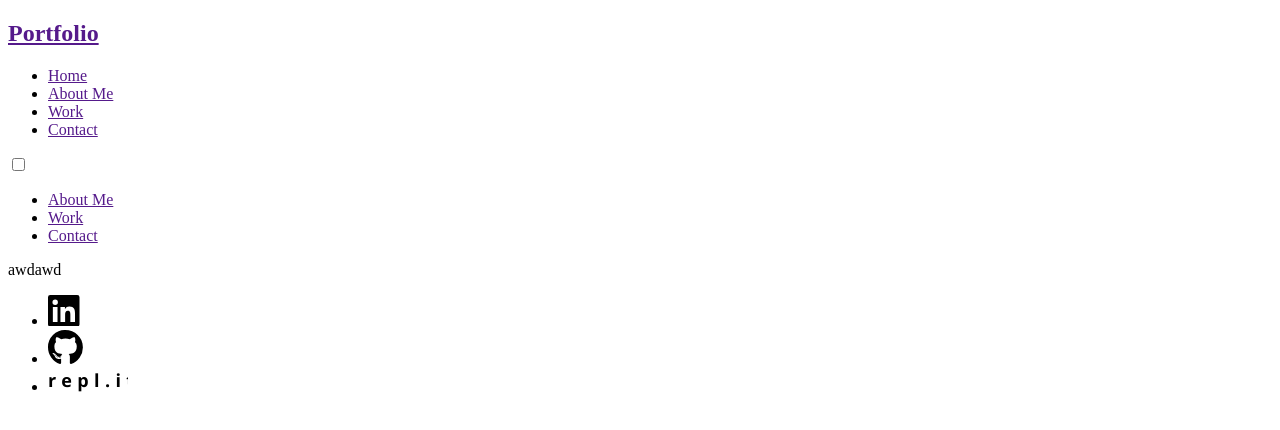
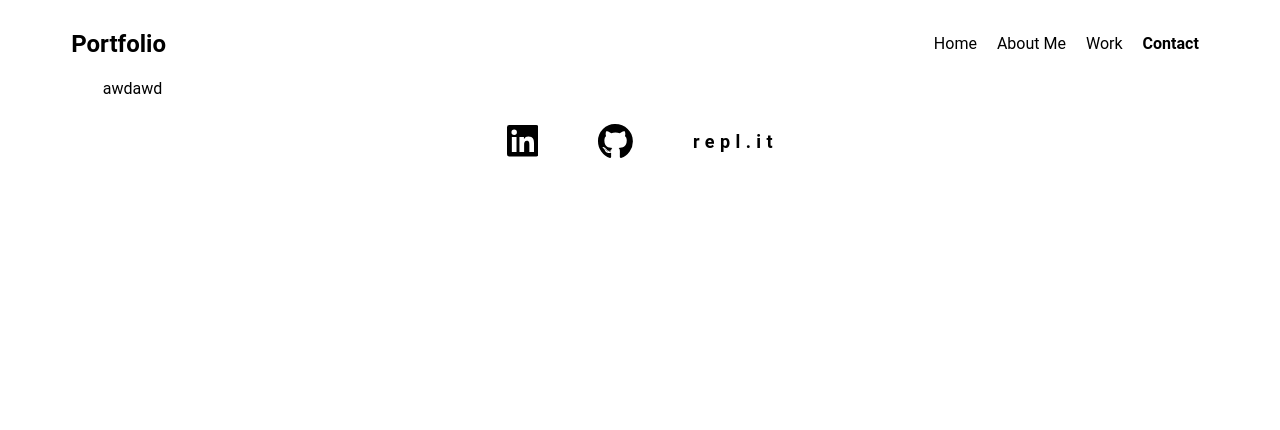
Before and after one commit to jstnde/Assignment-1, a plain HTML site: page work.html in a window 1280 px wide. Drawn offline with Linux system fonts and the light colour scheme.

Commit message:
Added header & footer style

```diff
--- a/assets/css/style.css
+++ b/assets/css/style.css
@@ -1,3 +1,87 @@
 * {
+    font-family: 'Roboto', sans-serif;
+}
 
+dl, ol, ul {
+    list-style: none;
 }
+
+a {
+    color: inherit;
+    text-decoration: none;
+}
+
+a:hover {
+    color: inherit;
+    text-decoration: none;
+}
+
+header {
+    display: flex;
+    flex-direction: row;
+    justify-content: center;
+    height: 10%;
+}
+
+nav {
+    display: flex;
+    flex-direction: row;
+    justify-content: space-between;
+    width: 90%;
+}
+
+.navbar-header {
+    display: flex;
+    align-items: center;
+}
+
+.navbar-items {
+    display: flex;
+    align-items: center;
+    list-style: none;
+}
+
+.navbar-items_item {
+    display: inline-block;
+    padding: 10px;
+}
+
+.navbar-items_item.active {
+    font-weight: 700;
+}
+
+.navbar-items_item a:hover {
+    border-bottom: 2px solid #000;
+}
+
+.navbar-items-burger {
+    display: none;
+}
+
+main {
+    display: flex;
+    justify-content: center;
+}
+
+main div {
+    width: 85%;
+}
+
+footer {
+    display: flex;
+    justify-content: center;
+    height: 5%;
+}
+
+.footer-items {
+    display: flex;
+    align-items: center;
+    list-style: none;
+    padding: 0;
+}
+
+.footer-items_item {
+    display: inline-block;
+    padding: 10px;
+    margin: 0 20px;
+}
```
